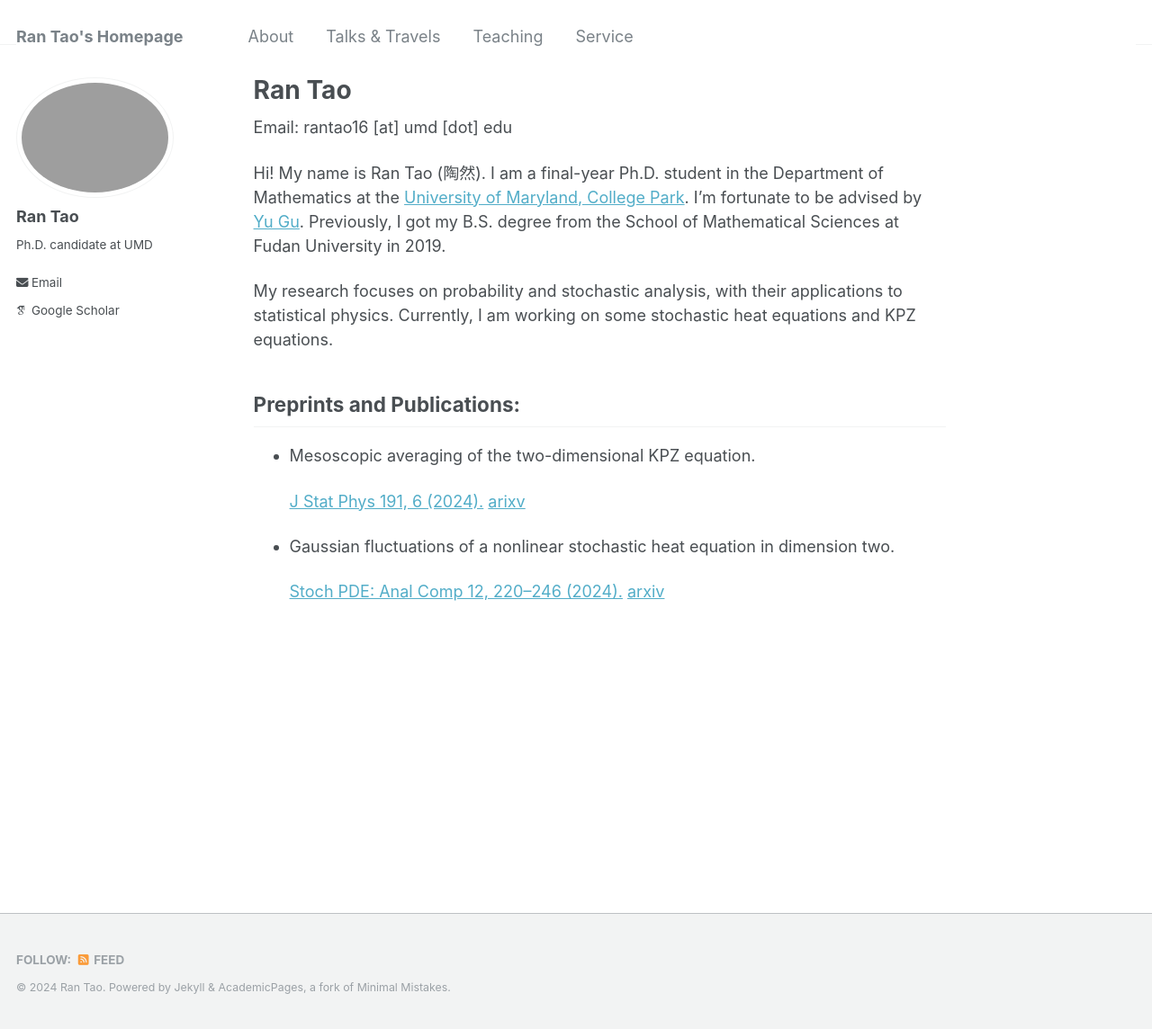
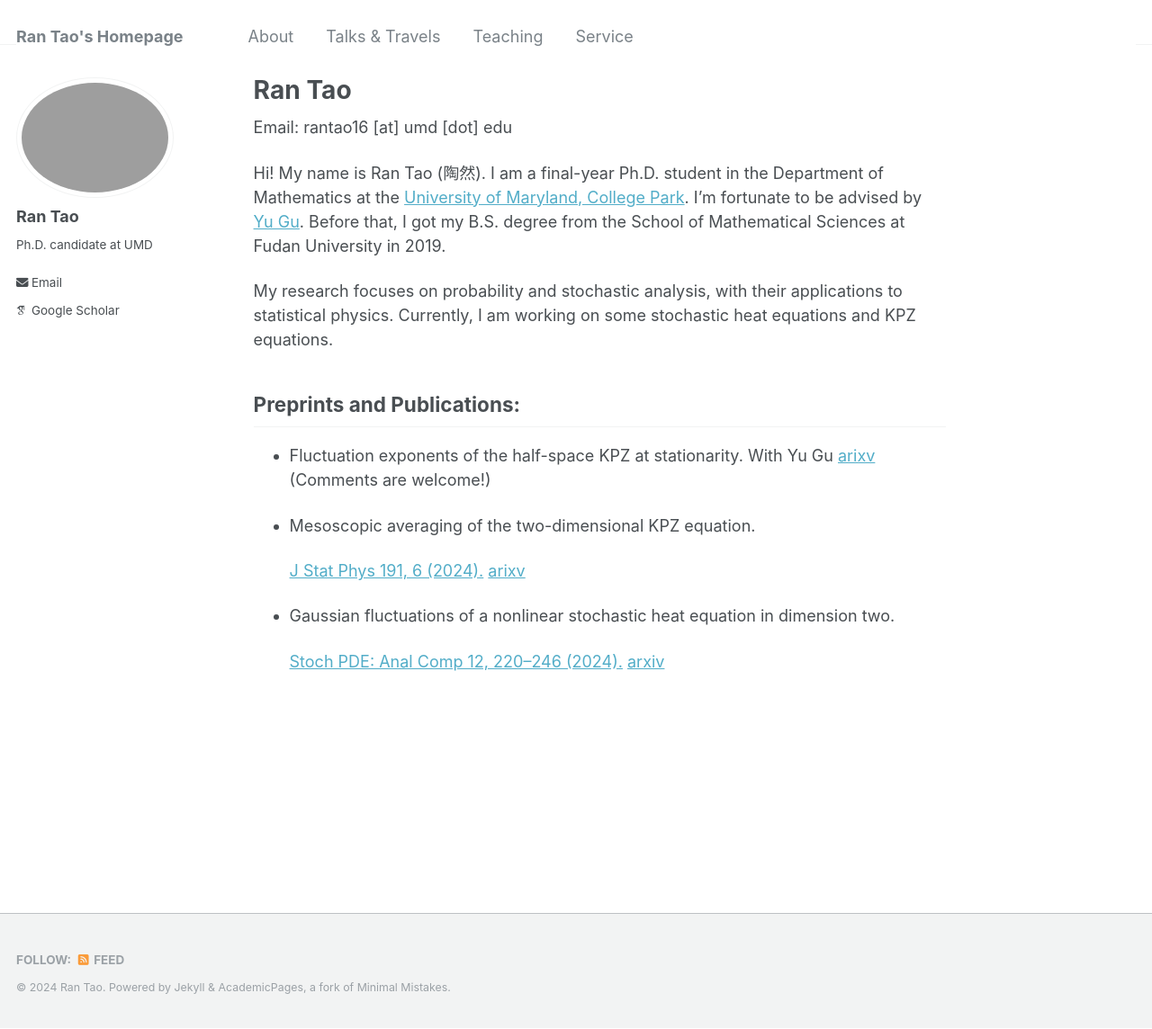
Before and after one commit to rantao16/rantao16.github.io, a Jekyll site: the page built from _pages/about.md, in a window 1280 px wide and 1144 px high. Shown: the whole window at 90% size. Built offline with Jekyll 4.4.1, drawn with Linux system fonts in a browser that asks for light colours; some web fonts are replaced.

Commit message:
Update about.md

```diff
--- a/_pages/about.md
+++ b/_pages/about.md
@@ -8,16 +8,18 @@ redirect_from:
 ---
 Email: rantao16 [at] umd [dot] edu
 
-Hi! My name is Ran Tao (陶然). I am a final-year Ph.D. student in the Department of Mathematics at the [University of Maryland, College Park](https://www-math.umd.edu/). I’m fortunate to be advised by [Yu Gu](https://www.math.umd.edu/~ygu7/). Previously, I got my B.S. degree from the School of Mathematical Sciences at Fudan University in 2019.
+Hi! My name is Ran Tao (陶然). I am a final-year Ph.D. student in the Department of Mathematics at the [University of Maryland, College Park](https://www-math.umd.edu/). I’m fortunate to be advised by [Yu Gu](https://www.math.umd.edu/~ygu7/). Before that, I got my B.S. degree from the School of Mathematical Sciences at Fudan University in 2019.
 
 My research focuses on probability and stochastic analysis, with their applications to statistical physics. Currently, I am working on some stochastic heat equations and KPZ equations.
 
 Preprints and Publications:
 ---
+* Fluctuation exponents of the half-space KPZ at stationarity. With Yu Gu
+  [arixv](https://arxiv.org/pdf/2410.01653.pdf) (Comments are welcome!)
 
 * Mesoscopic averaging of the two-dimensional KPZ equation.
 
-   [J Stat Phys 191, 6 (2024).](https://link.springer.com/article/10.1007/s10955-023-03222-3) [arixv](https://arxiv.org/abs/2302.06689v3)
+   [J Stat Phys 191, 6 (2024).](https://link.springer.com/article/10.1007/s10955-023-03222-3) [arixv](https://arxiv.org/pdf/2302.06689v3.pdf)
 
 * Gaussian fluctuations of a nonlinear stochastic heat equation in dimension two.
 
```
